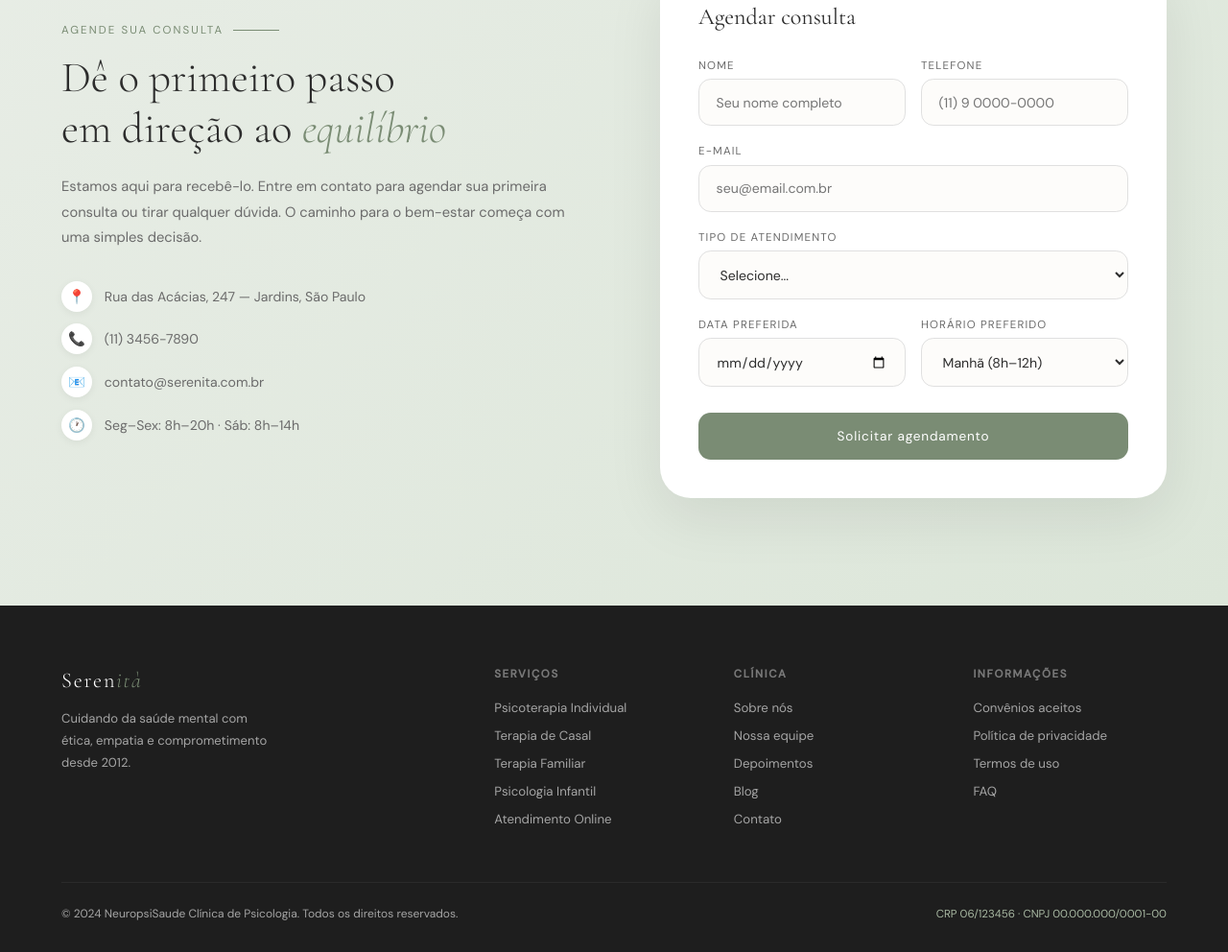
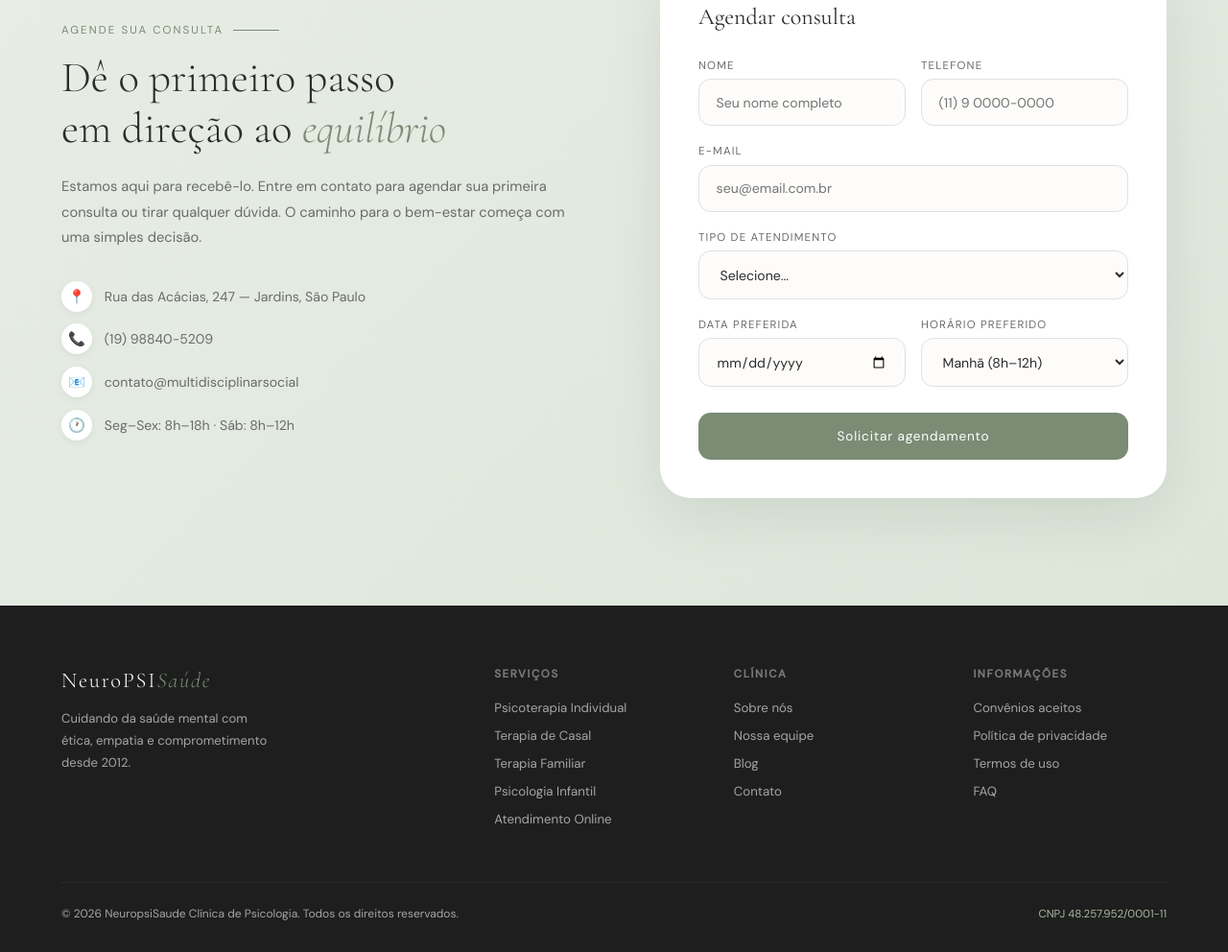
Before and after one commit to MongeSemNome/neuropsi-, a plain HTML site: page index.html in a window 1280 px wide. Shown: the part 3429-4421 px from the top of the page at 96% size. Drawn offline with nearby package versions, Linux system fonts and the light colour scheme.

Commit message:
Update index.html

```diff
--- a/index.html
+++ b/index.html
@@ -1021,9 +1021,9 @@
       <p>Estamos aqui para recebê-lo. Entre em contato para agendar sua primeira consulta ou tirar qualquer dúvida. O caminho para o bem-estar começa com uma simples decisão.</p>
       <div class="contact-items">
         <div class="contact-item"><span class="ci-icon">📍</span> Rua das Acácias, 247 — Jardins, São Paulo</div>
-        <div class="contact-item"><span class="ci-icon">📞</span> (11) 3456-7890</div>
-        <div class="contact-item"><span class="ci-icon">📧</span> contato@serenita.com.br</div>
-        <div class="contact-item"><span class="ci-icon">🕐</span> Seg–Sex: 8h–20h · Sáb: 8h–14h</div>
+        <div class="contact-item"><span class="ci-icon">📞</span> (19) 98840-5209</div>
+        <div class="contact-item"><span class="ci-icon">📧</span> contato@multidisciplinarsocial</div>
+        <div class="contact-item"><span class="ci-icon">🕐</span> Seg–Sex: 8h–18h · Sáb: 8h–12h</div>
       </div>
     </div>
     <div class="booking-form fade-up">
@@ -1076,7 +1076,7 @@
 <footer>
   <div class="footer-top">
     <div class="footer-brand">
-      <a href="#" class="logo">Seren<span>ità</span></a>
+      <a href="#" class="logo">NeuroPSI<span>Saúde</span></a>
       <p>Cuidando da saúde mental com ética, empatia e comprometimento desde 2012.</p>
     </div>
     <div class="footer-col">
@@ -1094,7 +1094,7 @@
       <ul>
         <li><a href="#">Sobre nós</a></li>
         <li><a href="#">Nossa equipe</a></li>
-        <li><a href="#">Depoimentos</a></li>
+        <!-- <li><a href="#">Depoimentos</a></li> -->
         <li><a href="#">Blog</a></li>
         <li><a href="#">Contato</a></li>
       </ul>
@@ -1110,8 +1110,8 @@
     </div>
   </div>
   <div class="footer-bottom">
-    <p>© 2024 NeuropsiSaude Clínica de Psicologia. Todos os direitos reservados.</p>
-    <span class="cfp">CRP 06/123456 · CNPJ 00.000.000/0001-00</span>
+    <p>© 2026 NeuropsiSaude Clínica de Psicologia. Todos os direitos reservados.</p>
+    <span class="cfp">CNPJ 48.257.952/0001-11</span>
   </div>
 </footer>
 
```
